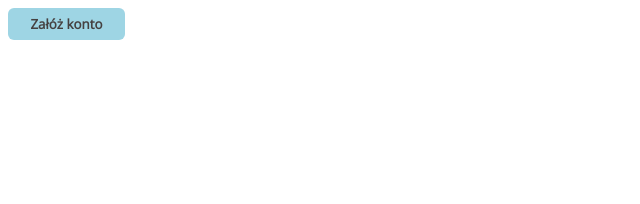
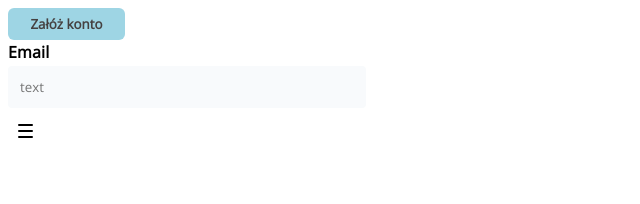
Before and after one commit to Berc1k/weatherapp, a React (Vite) app in the folder app/: page / in a window 1280 px wide. Shown: the top 204 px of the page, without its empty margins (0-640 px from the left). Built offline with nearby package versions, Linux system fonts and the light colour scheme.

Commit message:
added NavbarIcon and Input Component

```diff
--- a/app/src/App.tsx
+++ b/app/src/App.tsx
@@ -1,7 +1,11 @@
 import "./index.scss";
 import Button from "./components/Button";
+import Input from "./components/Input";
+import { useState } from "react";
+import NavbarIcon from "./components/NavbarIcon";
 
 function App() {
+  const [inputVal, setInputVal] = useState("");
   return (
     <div className="app">
       <Button
@@ -12,6 +16,15 @@ function App() {
       >
         Załóż konto
       </Button>
+      <Input
+        label="Email"
+        type="password"
+        value={inputVal}
+        onChange={(e) => {
+          setInputVal(e.target.value);
+        }}
+      />
+      <NavbarIcon />
     </div>
   );
 }
--- a/app/src/components/Button/index.tsx
+++ b/app/src/components/Button/index.tsx
@@ -1,5 +1,6 @@
 import React from "react";
 import { StyleSizes } from "../../types/styles";
+import getSize from "../utilities";
 
 type Props = {
   children: string;
@@ -7,22 +8,12 @@ type Props = {
   size: StyleSizes;
 };
 
-function getSize(size: StyleSizes) {
-  switch (size) {
-    case "s":
-      return "s";
-    case "m":
-      return "m";
-    case "l":
-      return "l";
-    case "xl":
-      return "xl";
-  }
-}
-
 function Button({ children, onClick, size = "m" }: Props) {
   return (
-    <button className={`btn btn--size-${getSize(size)}`} onClick={onClick}>
+    <button
+      className={`button button--size-${getSize(size)}`}
+      onClick={onClick}
+    >
       {children}
     </button>
   );
--- a/app/src/components/Button/style.scss
+++ b/app/src/components/Button/style.scss
@@ -1,7 +1,8 @@
-.btn {
+.button {
+  cursor: pointer;
   border-radius: 6px;
-  background-color: $button-bq-color;
-  color: $button-text-color;
+  background-color: $blue1;
+  color: $grey1;
   border: none;
   border-radius: 6px;
   padding: 4px 16px;
@@ -14,10 +15,7 @@
     height: 32px;
     line-height: 24px;
   }
+  &:active {
+    opacity: 0.9;
+  }
 }
-
-.btn:active {
-  opacity: 0.9;
-}
-
-//styleName: Paragraph / IBM Plex Sans Medium;
--- /dev/null
+++ b/app/src/components/Input/index.tsx
@@ -0,0 +1,39 @@
+import { InputTypes } from "../../types/inputs";
+import { StyleSizes } from "../../types/styles";
+import getSize from "../utilities";
+
+type Props = {
+  size: StyleSizes;
+  type: InputTypes;
+  label: string;
+  value: string | number;
+  placeholder: string;
+  onChange: React.ChangeEventHandler<HTMLInputElement>;
+};
+
+function Input({
+  size = "m",
+  type = "text",
+  label = "",
+  value = "",
+  placeholder = "text",
+  onChange,
+}: Props) {
+  return (
+    <div className="input-wrapper">
+      <label className="label" htmlFor={label}>
+        {label}
+      </label>
+      <input
+        id="label"
+        className={`input ${getSize(size)}`}
+        type={type}
+        defaultValue={value}
+        placeholder={placeholder}
+        onChange={onChange}
+      />
+    </div>
+  );
+}
+
+export default Input;
--- /dev/null
+++ b/app/src/components/Input/style.scss
@@ -0,0 +1,25 @@
+.input-wrapper {
+  display: flex;
+  flex-direction: column;
+  width: 358px;
+  height: 74px;
+  gap: 2px;
+}
+.label {
+  font-size: 16px;
+  font-weight: bold;
+  line-height: 24px;
+  letter-spacing: 0.01em;
+  text-align: left;
+}
+.input {
+  background-color: $grey2;
+  border: none;
+  border-radius: 4px;
+  padding: 12px;
+  gap: 48px;
+
+  &:focus {
+    outline-color: $blue1;
+  }
+}
--- /dev/null
+++ b/app/src/components/NavbarIcon/index.tsx
@@ -0,0 +1,16 @@
+import { useState } from "react";
+
+export default function NavbarIcon() {
+    const [isOpen, setIsOpen] = useState(false);
+
+    return (
+      <div
+        className={`icon nav-icon-8 ${isOpen ? "open" : ""}`}
+        onClick={() => setIsOpen((isOpen) => !isOpen)}
+      >
+        <span></span>
+        <span></span>
+        <span></span>
+      </div>
+    );
+  }
--- /dev/null
+++ b/app/src/components/NavbarIcon/style.scss
@@ -0,0 +1,38 @@
+.nav-icon-8 {
+  width: 15px;
+  height: 30px;
+  margin: 10px 10px;
+  position: relative;
+  cursor: pointer;
+  display: inline-block;
+}
+.nav-icon-8 span {
+  background-color: black;
+  position: absolute;
+  border-radius: 2px;
+  transition: 0.3s cubic-bezier(0.8, 0.5, 0.2, 1.4);
+  width: 100%;
+  height: 2px;
+}
+.nav-icon-8 span:nth-child(1) {
+  top: 0px;
+  left: 0px;
+}
+.nav-icon-8 span:nth-child(2) {
+  top: 6px;
+  left: 0px;
+}
+.nav-icon-8 span:nth-child(3) {
+  top: 12px;
+  left: 0px;
+}
+
+.nav-icon-8.open span:nth-child(1) {
+  top: 6px;
+}
+.nav-icon-8.open span:nth-child(2) {
+  top: 6px;
+}
+.nav-icon-8.open span:nth-child(3) {
+  top: 6px;
+}
--- a/app/src/components/components.scss
+++ b/app/src/components/components.scss
@@ -1 +1,3 @@
 @import "./Button/style.scss";
+@import "./Input/style.scss";
+@import "./NavbarIcon/style.scss";
--- /dev/null
+++ b/app/src/components/utilities.tsx
@@ -0,0 +1,14 @@
+import { StyleSizes } from "../types/styles";
+
+export default function getSize(size: StyleSizes) {
+  switch (size) {
+    case "s":
+      return "s";
+    case "m":
+      return "m";
+    case "l":
+      return "l";
+    case "xl":
+      return "xl";
+  }
+}
--- a/app/src/index.scss
+++ b/app/src/index.scss
@@ -2,6 +2,8 @@
 @import "./styles/colors.scss";
 @import "./components/components.scss";
 
-button {
+button,
+label,
+input {
   font-family: "Open Sans", sans-serif;
 }
--- a/app/src/styles/colors.scss
+++ b/app/src/styles/colors.scss
@@ -1,2 +1,3 @@
-$button-bq-color: #9ed5e4;
-$button-text-color: #454141;
+$blue1: #9ed5e4;
+$grey1: #454141;
+$grey2: #f8fafc;
--- /dev/null
+++ b/app/src/types/inputs.ts
@@ -0,0 +1 @@
+export type InputTypes = "text" | "number" | "email" | "password";
```
Also changed, not shown: 1 other file (tests, documents, lock files or other folders).
